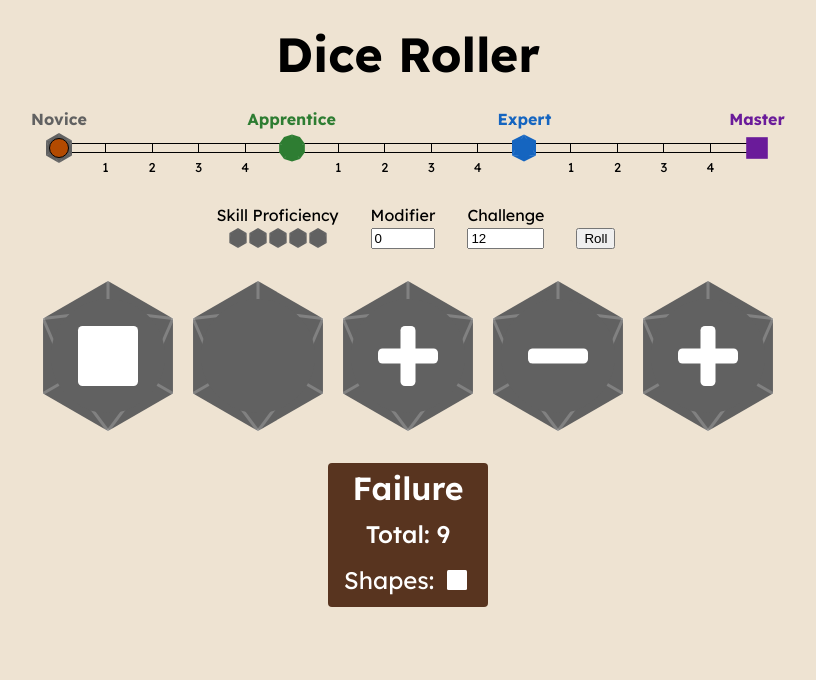
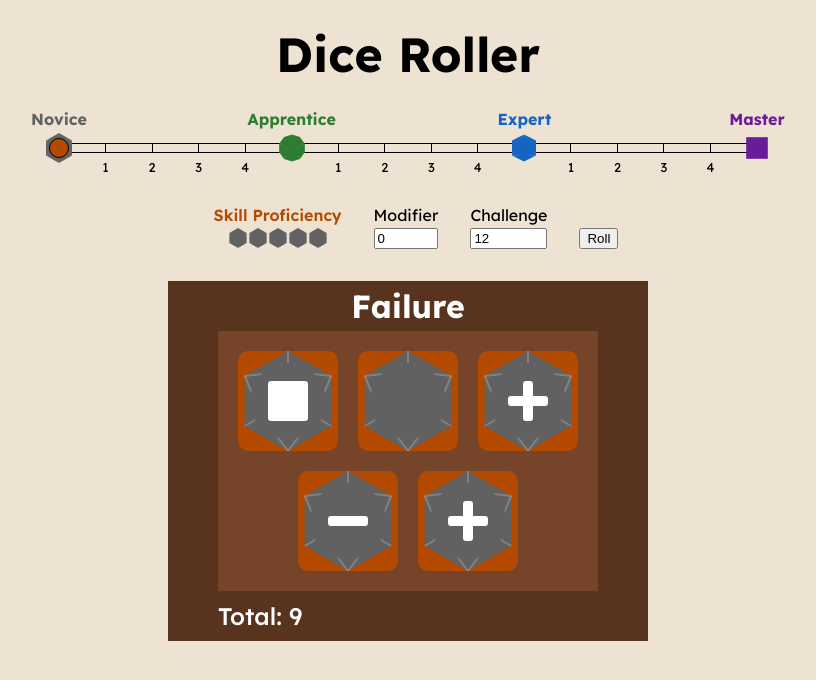
Before and after one commit to DanielBelchamber/skill-dice, a Vue app: page / in a window 1280 px wide. Both pictures are taken after a click on the button "Roll". Shown: the top 680 px of the page, without its empty margins (232-1048 px from the left). Built offline with nearby package versions, Linux system fonts and the light colour scheme.

Commit message:
feat: dice tray

```diff
--- a/src/assets/base.css
+++ b/src/assets/base.css
@@ -11,6 +11,10 @@
   --expert: #1565c0ff;
   --apprentice: #2e7d32ff;
   --novice: #616161ff;
+}
+
+.accent {
+  color: var(--accent);
 }
 
 .Master {
--- a/src/views/DiceRoller.vue
+++ b/src/views/DiceRoller.vue
@@ -14,20 +14,30 @@ const challenge = ref<number>(12)
 const skillCheck = ref<SkillCheck | null>(null)
 
 const proficiencyDisplay = computed(() => appStore.skill.display())
+const totalString = computed(() => {
+  if (skillCheck.value) {
+    const { total, modifier } = skillCheck.value
+    const rawRoll = total - modifier
+    const modifierDisplay = modifier > 0 ? `+ ${modifier} ` : `- ${Math.abs(modifier)} `
+    return modifier ? `Total: ${rawRoll} ${modifierDisplay} = ${total}` : `Total: ${total}`
+  }
+  return null
+})
 
 const logSkillCheckData = () => {
   const { rank, stripe } = appStore.skill
   const modifierDisplay = modifier.value > 0 ? `+${modifier.value} SM` : `${modifier.value} SM`
   const challengeDisplay = `vs ${challenge.value} CR`
 
+
+  const proficiencyString = `${rank} ${stripe}`
+  const successChance = appStore.skill.calculateProbabilities(challenge.value, modifier.value)
+  const successChanceDisplay = `${Math.floor(100 * successChance)}%`
   if (modifier.value) {
-    console.log(rank, stripe, modifierDisplay, challengeDisplay)
+    console.log(`${proficiencyString} ${modifierDisplay} ${challengeDisplay} (${successChanceDisplay})`)
   } else {
-    console.log(rank, stripe, challengeDisplay)
+    console.log(`${proficiencyString} ${challengeDisplay} (${successChanceDisplay})`)
   }
-
-  const successChance = appStore.skill.calculateProbabilities(challenge.value, modifier.value)
-  console.log(successChance)
 }
 
 onMounted(() => {
@@ -56,7 +66,7 @@ const makeSkillCheck = () => {
 
     <div class="skill-selector">
       <div class="input-wrapper">
-        <div>Skill Proficiency</div>
+        <div class="proficiency-label accent">Skill Proficiency</div>
         <SkillProficiency :display="proficiencyDisplay" />
       </div>
 
@@ -73,18 +83,22 @@ const makeSkillCheck = () => {
       <button @click="makeSkillCheck">Roll</button>
     </div>
 
-    <div v-if="skillCheck" class="dice-pool">
-      <SkillDie v-for="(die, index) in dicePoolDisplay" :key="index" :rank="die.rank" :value="die.value" :size="150" />
+    <div v-if="skillCheck" class="dice-tray">
+      <div class="binary-outcome">{{ skillCheck.success ? "Success!" : "Failure" }}</div>
+
+      <SkillDie v-for="(die, index) in dicePoolDisplay" :key="index" :rank="die.rank" :value="die.value" :size="100" />
+
+      <div class="calculated-total">{{ totalString }}</div>
     </div>
 
-    <div v-if="skillCheck" class="result-display">
+    <!-- <div v-if="skillCheck" class="result-display">
       <h2>{{ skillCheck.success ? "Success!" : "Failure" }}</h2>
       <h3>Total: {{ skillCheck.total }}</h3>
       <h3 class="shapes">
         <span class="label">Shapes:</span>
         <SkillDie v-for="(shape, index) in skillCheck.shapes" :key="index" :shape="shape" :size="50" />
       </h3>
-    </div>
+    </div> -->
   </main>
 </template>
 
@@ -119,44 +133,54 @@ main {
   flex-direction: column;
 }
 
-.input-wrapper .skill-proficiency {
+.input-wrapper .proficiency-label {
+  font-weight: 600;
+}
+
+.input-wrapper .SkillProficiency {
   display: flex;
   align-items: center;
   justify-content: center;
 }
 
-.dice-pool {
+.dice-tray {
+  position: relative;
   display: flex;
   flex-wrap: wrap;
   align-items: center;
   justify-content: center;
+  width: calc(100px * 3 + 20px * 4 + 50px * 2);
+  gap: 20px;
   margin: 2rem 0;
+  border: 50px solid var(--wood_dark);
+  padding: 20px;
+  background-color: var(--wood_light);
 }
 
-.result-display {
-  margin: 0 auto;
-  border-radius: 0.25rem;
-  padding: 0 1rem;
-  display: flex;
-  flex-direction: column;
-  align-items: center;
-  justify-content: center;
-  background-color: var(--wood_dark);
+.dice-tray .SkillDie {
+  border-radius: 10px;
+  background-color: var(--accent);
+}
+
+.dice-tray .binary-outcome {
+  position: absolute;
+  top: -50px;
+  left: 50%;
+  transform: translateX(-50%);
+  font-size: 2rem;
+  line-height: 50px;
+  font-weight: 700;
   color: white;
 }
 
-.shapes {
-  display: flex;
-  align-items: center;
-  height: 54px;
-  border-radius: 3px;
-}
-
-.shapes .SkillDie {
-  margin: -10px;
-}
-
-.shapes .label {
-  margin-right: 0.5rem;
+.dice-tray .calculated-total {
+  position: absolute;
+  width: 250px;
+  bottom: -50px;
+  left: 0;
+  font-size: 1.5rem;
+  line-height: 50px;
+  font-weight: 500;
+  color: white;
 }
 </style>
```
